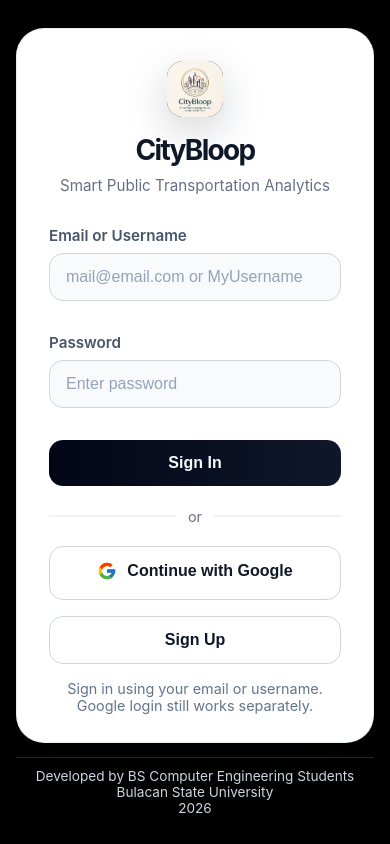
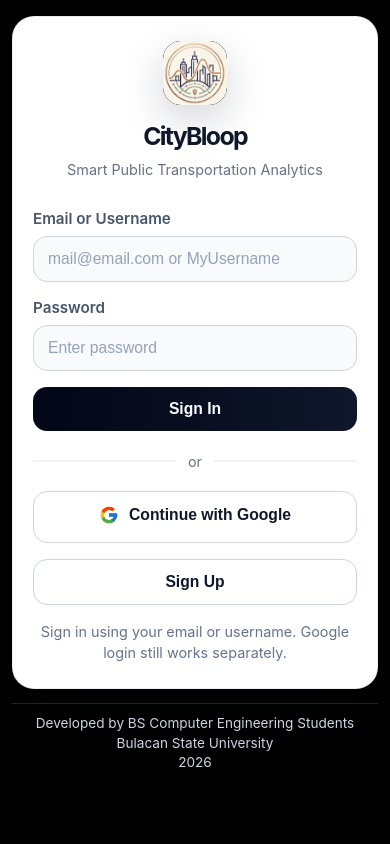
Before and after one commit to Cpe3B-Avancena-AaronEdwin/ElecProj, a React (Vite) app in the folder my-dashboard/: page /login in a window 390 px wide. Built offline with nearby package versions, Linux system fonts and the light colour scheme; no server answers.

Commit message:
Fix login page layout/scrolling and profile error message placement and logo

```diff
--- a/my-dashboard/src/pages/Profile.jsx
+++ b/my-dashboard/src/pages/Profile.jsx
@@ -28,8 +28,14 @@ export default function Profile() {
   const [newPassword, setNewPassword] = useState("");
   const [confirmNewPassword, setConfirmNewPassword] = useState("");
 
-  const [message, setMessage] = useState("");
-  const [error, setError] = useState("");
+  const [profileMessage, setProfileMessage] = useState("");
+  const [profileError, setProfileError] = useState("");
+
+  const [loginMessage, setLoginMessage] = useState("");
+  const [loginError, setLoginError] = useState("");
+
+  const [passwordMessage, setPasswordMessage] = useState("");
+  const [passwordError, setPasswordError] = useState("");
 
   const [savingProfile, setSavingProfile] = useState(false);
   const [linkingGoogle, setLinkingGoogle] = useState(false);
@@ -77,10 +83,18 @@ export default function Profile() {
     [providers]
   );
 
+  const clearAllMessages = () => {
+    setProfileMessage("");
+    setProfileError("");
+    setLoginMessage("");
+    setLoginError("");
+    setPasswordMessage("");
+    setPasswordError("");
+  };
+
   const handleSaveProfile = async (e) => {
     e.preventDefault();
-    setError("");
-    setMessage("");
+    clearAllMessages();
     setSavingProfile(true);
 
     try {
@@ -90,24 +104,23 @@ export default function Profile() {
         photoURL,
       });
 
-      setMessage("Profile updated successfully.");
+      setProfileMessage("Profile updated successfully.");
     } catch (err) {
       console.error("Profile update error:", err);
-      setError(err.message || "Failed to update profile.");
+      setProfileError(err.message || "Failed to update profile.");
     } finally {
       setSavingProfile(false);
     }
   };
 
   const handleLinkGoogle = async () => {
-    setError("");
-    setMessage("");
+    clearAllMessages();
     setLinkingGoogle(true);
 
     try {
       await linkGoogleToCurrentUser();
       await refreshProviders();
-      setMessage("Google account linked successfully.");
+      setLoginMessage("Google account linked successfully.");
     } catch (err) {
       console.error("Link Google error:", err);
 
@@ -118,12 +131,13 @@ export default function Profile() {
       } else if (err.code === "auth/popup-closed-by-user") {
         errorMessage = "Google sign-in was cancelled.";
       } else if (err.code === "auth/popup-blocked") {
-        errorMessage = "Pop-up was blocked by your browser. Please allow pop-ups and try again.";
+        errorMessage =
+          "Pop-up was blocked by your browser. Please allow pop-ups and try again.";
       } else if (err.message) {
         errorMessage = err.message;
       }
 
-      setError(errorMessage);
+      setLoginError(errorMessage);
     } finally {
       setLinkingGoogle(false);
     }
@@ -131,21 +145,20 @@ export default function Profile() {
 
   const handleAddPassword = async (e) => {
     e.preventDefault();
-    setError("");
-    setMessage("");
+    clearAllMessages();
 
     if (!linkEmail.trim()) {
-      setError("Email is required.");
+      setLoginError("Email is required.");
       return;
     }
 
     if (linkPassword.length < 6) {
-      setError("Password must be at least 6 characters.");
+      setLoginError("Password must be at least 6 characters.");
       return;
     }
 
     if (linkPassword !== confirmLinkPassword) {
-      setError("Passwords do not match.");
+      setLoginError("Passwords do not match.");
       return;
     }
 
@@ -156,21 +169,22 @@ export default function Profile() {
       await refreshProviders();
       setLinkPassword("");
       setConfirmLinkPassword("");
-      setMessage("Password login added successfully.");
+      setLoginMessage("Password login added successfully.");
     } catch (err) {
       console.error("Add password error:", err);
 
       let errorMessage = "Failed to add password login.";
 
       if (err.code === "auth/weak-password") {
-        errorMessage = "Password is too weak. Please choose a stronger password.";
+        errorMessage =
+          "Password is too weak. Please choose a stronger password.";
       } else if (err.code === "auth/email-already-in-use") {
         errorMessage = "This email is already associated with another account.";
       } else if (err.message) {
         errorMessage = err.message;
       }
 
-      setError(errorMessage);
+      setLoginError(errorMessage);
     } finally {
       setLinkingPassword(false);
     }
@@ -178,21 +192,20 @@ export default function Profile() {
 
   const handleChangePassword = async (e) => {
     e.preventDefault();
-    setError("");
-    setMessage("");
+    clearAllMessages();
 
     if (!currentPassword.trim()) {
-      setError("Current password is required.");
+      setPasswordError("Current password is required.");
       return;
     }
 
     if (newPassword.length < 6) {
-      setError("New password must be at least 6 characters.");
+      setPasswordError("New password must be at least 6 characters.");
       return;
     }
 
     if (newPassword !== confirmNewPassword) {
-      setError("New passwords do not match.");
+      setPasswordError("New passwords do not match.");
       return;
     }
 
@@ -203,26 +216,29 @@ export default function Profile() {
       setCurrentPassword("");
       setNewPassword("");
       setConfirmNewPassword("");
-      setMessage("Password changed successfully.");
+      setPasswordMessage("Password changed successfully.");
     } catch (err) {
       console.error("Change password error:", err);
 
-      // Handle specific Firebase auth errors with user-friendly messages
       let errorMessage = "Failed to change password.";
 
       if (err.code === "auth/wrong-password") {
-        errorMessage = "Current password is incorrect. Please enter your correct current password.";
+        errorMessage =
+          "Current password is incorrect. Please enter your correct current password.";
       } else if (err.code === "auth/invalid-credential") {
-        errorMessage = "Current password is incorrect. Please enter your correct current password.";
+        errorMessage =
+          "Current password is incorrect. Please enter your correct current password.";
       } else if (err.code === "auth/weak-password") {
-        errorMessage = "New password is too weak. Please choose a stronger password.";
+        errorMessage =
+          "New password is too weak. Please choose a stronger password.";
       } else if (err.code === "auth/requires-recent-login") {
-        errorMessage = "For security reasons, please log out and log back in before changing your password.";
+        errorMessage =
+          "For security reasons, please log out and log back in before changing your password.";
       } else if (err.message) {
         errorMessage = err.message;
       }
 
-      setError(errorMessage);
+      setPasswordError(errorMessage);
     } finally {
       setChangingPassword(false);
     }
@@ -235,6 +251,12 @@ export default function Profile() {
       </div>
     );
   }
+
+  const infoBoxStyle = {
+    marginBottom: "20px",
+    padding: "12px 14px",
+    borderRadius: "12px",
+  };
 
   return (
     <div
@@ -304,18 +326,18 @@ export default function Profile() {
           </div>
         </div>
 
-        {(error || message) && (
+        {(profileError || profileMessage) && (
           <div
             style={{
-              marginBottom: "20px",
-              padding: "12px 14px",
-              borderRadius: "12px",
-              background: error ? "#fef2f2" : "#f0fdf4",
-              color: error ? "#dc2626" : "#166534",
-              border: error ? "1px solid #fecaca" : "1px solid #bbf7d0",
+              ...infoBoxStyle,
+              background: profileError ? "#fef2f2" : "#f0fdf4",
+              color: profileError ? "#dc2626" : "#166534",
+              border: profileError
+                ? "1px solid #fecaca"
+                : "1px solid #bbf7d0",
             }}
           >
-            {error || message}
+            {profileError || profileMessage}
           </div>
         )}
 
@@ -367,6 +389,21 @@ export default function Profile() {
           }}
         >
           <h2 style={{ marginTop: 0, color: "#0f172a" }}>Login Methods</h2>
+
+          {(loginError || loginMessage) && (
+            <div
+              style={{
+                ...infoBoxStyle,
+                background: loginError ? "#fef2f2" : "#f0fdf4",
+                color: loginError ? "#dc2626" : "#166534",
+                border: loginError
+                  ? "1px solid #fecaca"
+                  : "1px solid #bbf7d0",
+              }}
+            >
+              {loginError || loginMessage}
+            </div>
+          )}
 
           {hasPasswordProvider && !hasGoogleProvider && (
             <div
@@ -451,6 +488,7 @@ export default function Profile() {
                 color: "#166534",
                 padding: "14px",
                 borderRadius: "12px",
+                marginBottom: "20px",
               }}
             >
               This account already has both Password and Google linked. You can
@@ -475,6 +513,22 @@ export default function Profile() {
               <p style={{ margin: 0, color: "#475569" }}>
                 Enter your current password and choose a new one.
               </p>
+
+              {(passwordError || passwordMessage) && (
+                <div
+                  style={{
+                    ...infoBoxStyle,
+                    marginBottom: 0,
+                    background: passwordError ? "#fef2f2" : "#f0fdf4",
+                    color: passwordError ? "#dc2626" : "#166534",
+                    border: passwordError
+                      ? "1px solid #fecaca"
+                      : "1px solid #bbf7d0",
+                  }}
+                >
+                  {passwordError || passwordMessage}
+                </div>
+              )}
 
               <Input
                 id="currentPassword"
--- a/my-dashboard/src/styles/auth.css
+++ b/my-dashboard/src/styles/auth.css
@@ -1,14 +1,14 @@
 .auth-wrapper {
+  min-height: 100vh;
+  width: 100%;
   display: flex;
   flex-direction: column;
-  position: fixed;
-  inset: 0;
-  width: 100%;
-  justify-content: center;
   align-items: center;
+  justify-content: flex-start;
   padding: 24px 16px;
   background: #000000;
   box-sizing: border-box;
+  overflow-y: auto;
 }
 
 .auth-card {
@@ -18,13 +18,8 @@
   padding: 32px 32px 28px;
   border-radius: 28px;
   box-shadow: 0 24px 80px rgba(15, 23, 42, 0.08);
-  transition: transform 0.18s ease, box-shadow 0.18s ease;
   border: 1px solid rgba(15, 23, 42, 0.08);
-}
-
-.auth-card:hover {
-  transform: translateY(-4px);
-  box-shadow: 0 28px 90px rgba(15, 23, 42, 0.1);
+  box-sizing: border-box;
 }
 
 .login-brand {
@@ -36,9 +31,9 @@
 }
 
 .brand-mark {
-  width: 56px;
-  height: 56px;
-  border-radius: 16px;
+  width: 72px;
+  height: 72px;
+  border-radius: 18px;
   display: flex;
   align-items: center;
   justify-content: center;
@@ -47,13 +42,19 @@
   font-size: 1.35rem;
   margin-bottom: 16px;
   box-shadow: 0 14px 40px rgba(15, 23, 42, 0.18);
+  overflow: hidden;
 }
 
 .brand-mark img {
   width: 100%;
   height: 100%;
-  border-radius: 16px;
+  border-radius: 18px;
   object-fit: cover;
+  display: block;
+}
+
+.brand-copy {
+  width: 100%;
 }
 
 .brand-name {
@@ -76,7 +77,7 @@
 }
 
 .form-field {
-  margin-bottom: 16px;
+  margin-bottom: 0;
 }
 
 .form-label {
@@ -96,6 +97,7 @@
   color: #0f172a;
   font-size: 1rem;
   transition: box-shadow 0.15s ease, border-color 0.15s ease;
+  box-sizing: border-box;
 }
 
 .input::placeholder {
@@ -116,21 +118,26 @@
 .form-error {
   color: #ef4444;
   font-size: 0.9rem;
-  margin-top: -8px;
-  margin-bottom: 8px;
+  margin-top: -6px;
+  margin-bottom: 4px;
+}
+
+.btn {
+  width: 100%;
+  padding: 14px 16px;
+  border-radius: 14px;
+  font-weight: 700;
+  font-size: 1rem;
+  cursor: pointer;
+  transition: transform 0.12s ease, box-shadow 0.12s ease, filter 0.12s ease,
+    border-color 0.12s ease;
+  box-sizing: border-box;
 }
 
 .btn--primary {
-  width: 100%;
-  padding: 14px 16px;
-  border-radius: 14px;
   border: none;
   background: linear-gradient(90deg, #020617 0%, #0f172a 100%);
   color: #f8fafc;
-  font-weight: 700;
-  font-size: 1rem;
-  cursor: pointer;
-  transition: transform 0.12s ease, box-shadow 0.12s ease, filter 0.12s ease;
 }
 
 .btn--primary:hover {
@@ -145,16 +152,9 @@
 }
 
 .btn--secondary {
-  width: 100%;
-  padding: 14px 16px;
-  border-radius: 14px;
   border: 1px solid #cbd5e1;
   background: #ffffff;
   color: #0f172a;
-  font-weight: 700;
-  font-size: 1rem;
-  cursor: pointer;
-  transition: transform 0.12s ease, box-shadow 0.12s ease, border-color 0.12s ease;
 }
 
 .btn--secondary:hover {
@@ -164,16 +164,9 @@
 }
 
 .btn--google {
-  width: 100%;
-  padding: 14px 16px;
-  border-radius: 14px;
   border: 1px solid #d1d5db;
   background: #ffffff;
   color: #111827;
-  font-weight: 700;
-  font-size: 1rem;
-  cursor: pointer;
-  transition: transform 0.12s ease, box-shadow 0.12s ease, border-color 0.12s ease;
 }
 
 .btn--google:hover {
@@ -218,6 +211,7 @@
   color: #64748b;
   font-size: 0.9rem;
   text-align: center;
+  line-height: 1.5;
 }
 
 .auth-wrapper .site-footer {
@@ -231,4 +225,40 @@
 .auth-wrapper .dashboard-footer {
   color: #cbd5e1;
   font-size: 0.85rem;
+  text-align: center;
 }
+
+.auth-wrapper .dashboard-footer p {
+  margin: 0;
+  line-height: 1.45;
+}
+
+@media (max-width: 480px) {
+  .auth-wrapper {
+    padding: 16px 12px;
+  }
+
+  .auth-card {
+    padding: 24px 20px;
+    border-radius: 22px;
+  }
+
+  .brand-mark {
+    width: 64px;
+    height: 64px;
+  }
+
+  .brand-name {
+    font-size: 1.55rem;
+  }
+
+  .brand-subtitle {
+    font-size: 0.9rem;
+  }
+
+  .input,
+  .btn {
+    font-size: 0.98rem;
+    padding: 13px 14px;
+  }
+}
```
Also changed, not shown: my-dashboard/public/logo.jpeg.
